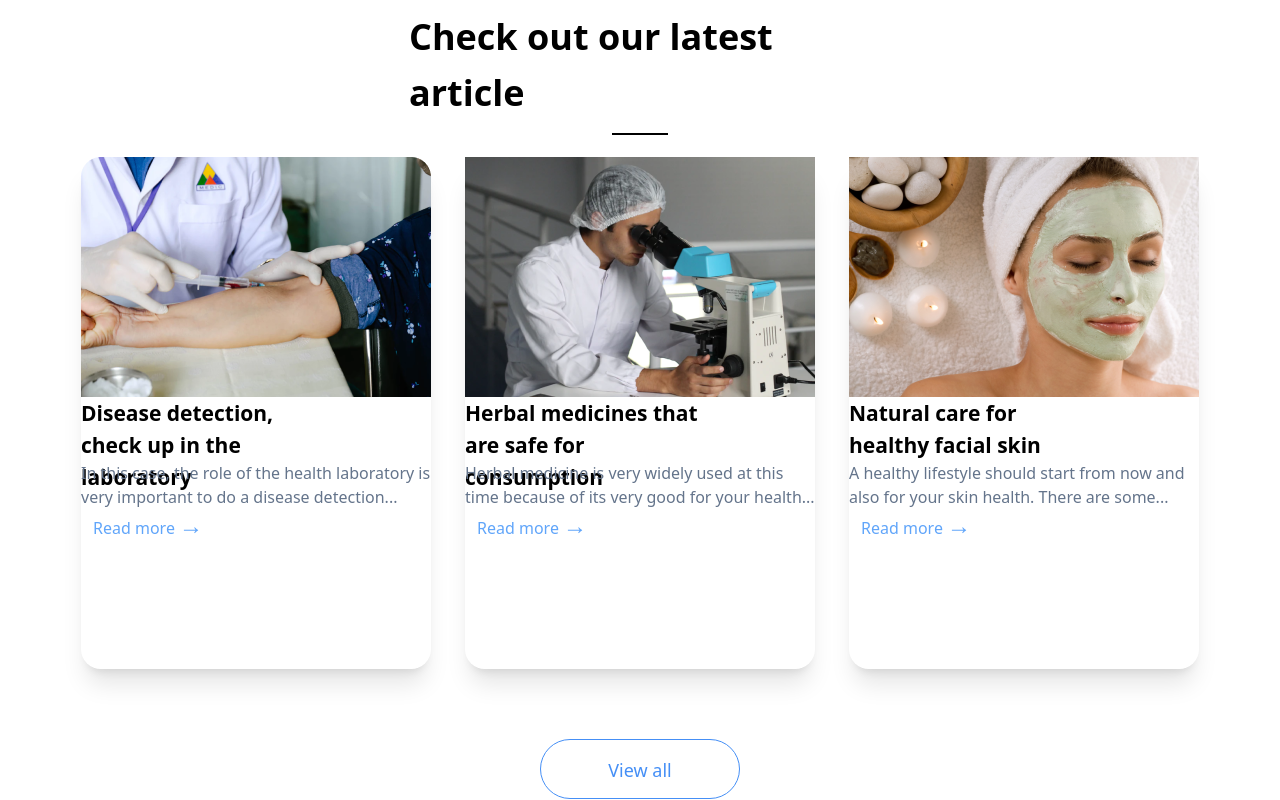
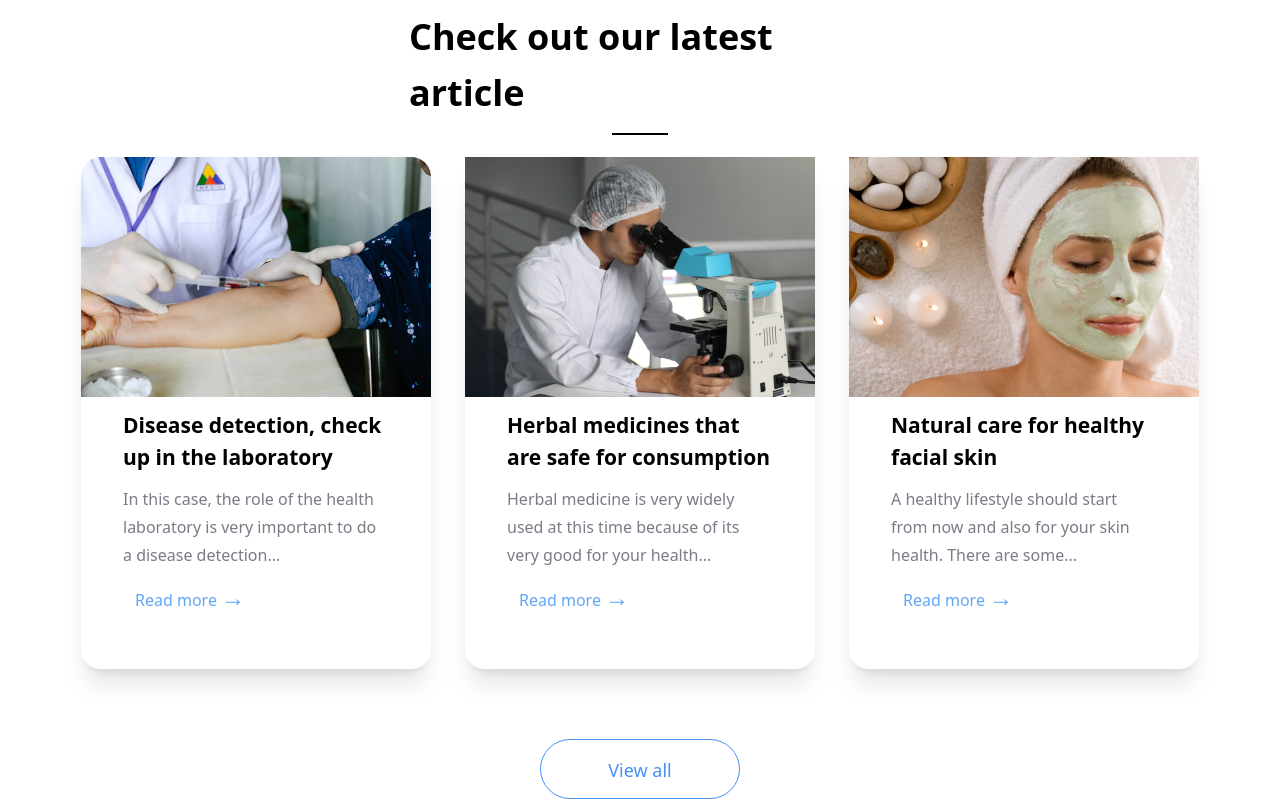
Before and after one commit to richardayikwei/Trafalgar-react, a React (Vite) app: page / in a window 1280 px wide. Shown: the part 4349-5149 px from the top of the page. Built offline with nearby package versions, Linux system fonts and the light colour scheme.

Commit message:
change to article card

```diff
--- a/src/components/ArticleCard.tsx
+++ b/src/components/ArticleCard.tsx
@@ -7,13 +7,26 @@ type ArticleCardProps = {
 
 const SectionFour = ({article, children}: ArticleCardProps) => {
   return (
-      <div className="flex-col md:w-[350px] md:h-[512px] md:border-transparent md:shadow-xl rounded-[20px]  ">
-        <img src={article.image} alt={article.alt} className="md:w-[350px] md:h-[240px]" />
-        <h1 className="h-[64px] w-[251px] text-[21px] font-bold leading-[32px]">{article.title}</h1>
-      <p className=" text-slate-500">{article.text}</p>
-      {children}
+    <div className="flex flex-col md:w-[350px] md:h-[512px] md:border-transparent md:shadow-xl rounded-[20px] ">
+      <img
+        src={article.image}
+        alt={article.alt}
+        className="md:w-[350px] md:h-[240px]"
+      />
+      <div className=" mt-[12px] space-y-[12px] flex flex-col mx-auto">
+
+        <h1 className="h-[64px] w-[266px] text-[21px] font-bold leading-[32px]">
+          {article.title}
+        </h1>
+
+
+        <p className="w-[266px] h-[84px] text-[16px] leading-[28px] font-[300] text-[#7D7987]">
+          {article.text}
+        </p>
+
+        {children}
       </div>
-
+    </div>
   );
 };
 
```
